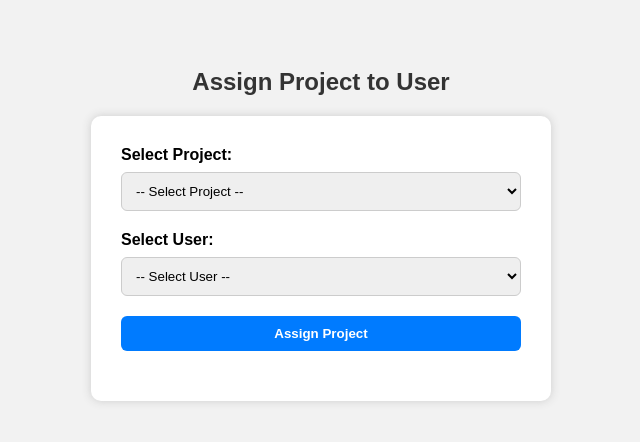
After one commit to Saisreegit/Project-CSM, a Flask app: template templates/assign_project.html in a window 1280 px wide. The commit adds this page. Shown: the top 442 px of the page, without its empty margins (319-959 px from the left). Run offline with Flask 3, Linux system fonts and the light colour scheme; the template is opened without the code that fills it, so the values that code supplies are empty.

Commit message:
version theree

```diff
--- /dev/null
+++ b/templates/assign_project.html
@@ -0,0 +1,85 @@
+<!DOCTYPE html>
+<html lang="en">
+<head>
+    <meta charset="UTF-8">
+    <title>Assign Project to User</title>
+    <style>
+        body {
+            font-family: Arial, sans-serif;
+            background: #f2f2f2;
+            padding: 40px;
+        }
+
+        h2 {
+            text-align: center;
+            color: #333;
+        }
+
+        form {
+            width: 400px;
+            margin: auto;
+            background: #fff;
+            padding: 30px;
+            border-radius: 10px;
+            box-shadow: 0 0 10px #ccc;
+        }
+
+        label {
+            display: block;
+            margin-bottom: 8px;
+            font-weight: bold;
+        }
+
+        select, button {
+            width: 100%;
+            padding: 10px;
+            margin-bottom: 20px;
+            border: 1px solid #ccc;
+            border-radius: 6px;
+        }
+
+        button {
+            background-color: #007bff;
+            color: white;
+            border: none;
+            font-weight: bold;
+            cursor: pointer;
+        }
+
+        .flash {
+            color: green;
+            text-align: center;
+            font-weight: bold;
+        }
+    </style>
+</head>
+<body>
+    <h2>Assign Project to User</h2>
+
+    {% with messages = get_flashed_messages() %}
+        {% if messages %}
+            <div class="flash">{{ messages[0] }}</div>
+        {% endif %}
+    {% endwith %}
+
+    <form method="POST">
+        <label for="project_id">Select Project:</label>
+        <select name="project_id" required>
+            <option value="">-- Select Project --</option>
+            {% for project in projects %}
+                <option value="{{ project.id }}">{{ project.name }}</option>
+            {% endfor %}
+        </select>
+
+        <label for="user_id">Select User:</label>
+        <select name="user_id" required>
+            <option value="">-- Select User --</option>
+            {% for user in users %}
+                <option value="{{ user.id }}">{{ user.username }}</option>
+            {% endfor %}
+        </select>
+
+        <button type="submit">Assign Project</button>
+    </form>
+</body>
+</html>
--- a/templates/dashboard.html
+++ b/templates/dashboard.html
@@ -22,6 +22,11 @@
         </a>
       {% endif %}
     </div>
+
+    <div style="text-align: center; margin-top: 20px;">
+      <a href="{{ url_for('assign_project') }}" class="btn-assign">Assign Project</a>
+    </div>
+
   {% else %}
     <p>No projects available.</p>
   {% endif %}
```
Also changed, not shown: app.py (+70 -17 lines), crms/routes.py (+48 -64 lines), db.py (+8 -0 lines), fsrm/__init__.py (added, +9 -0 lines), static/style.css (+14 -0 lines), 1 other file.
